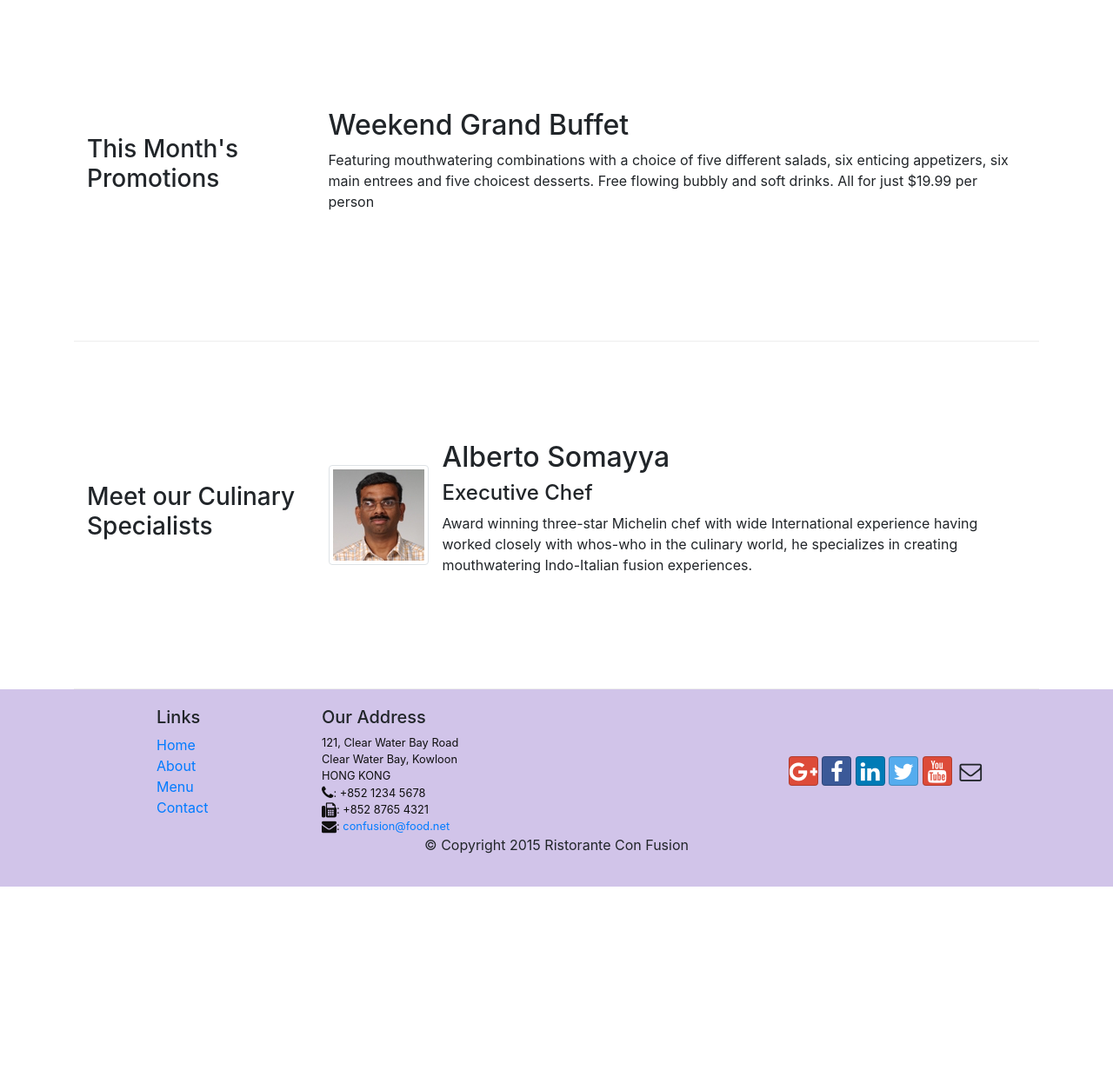
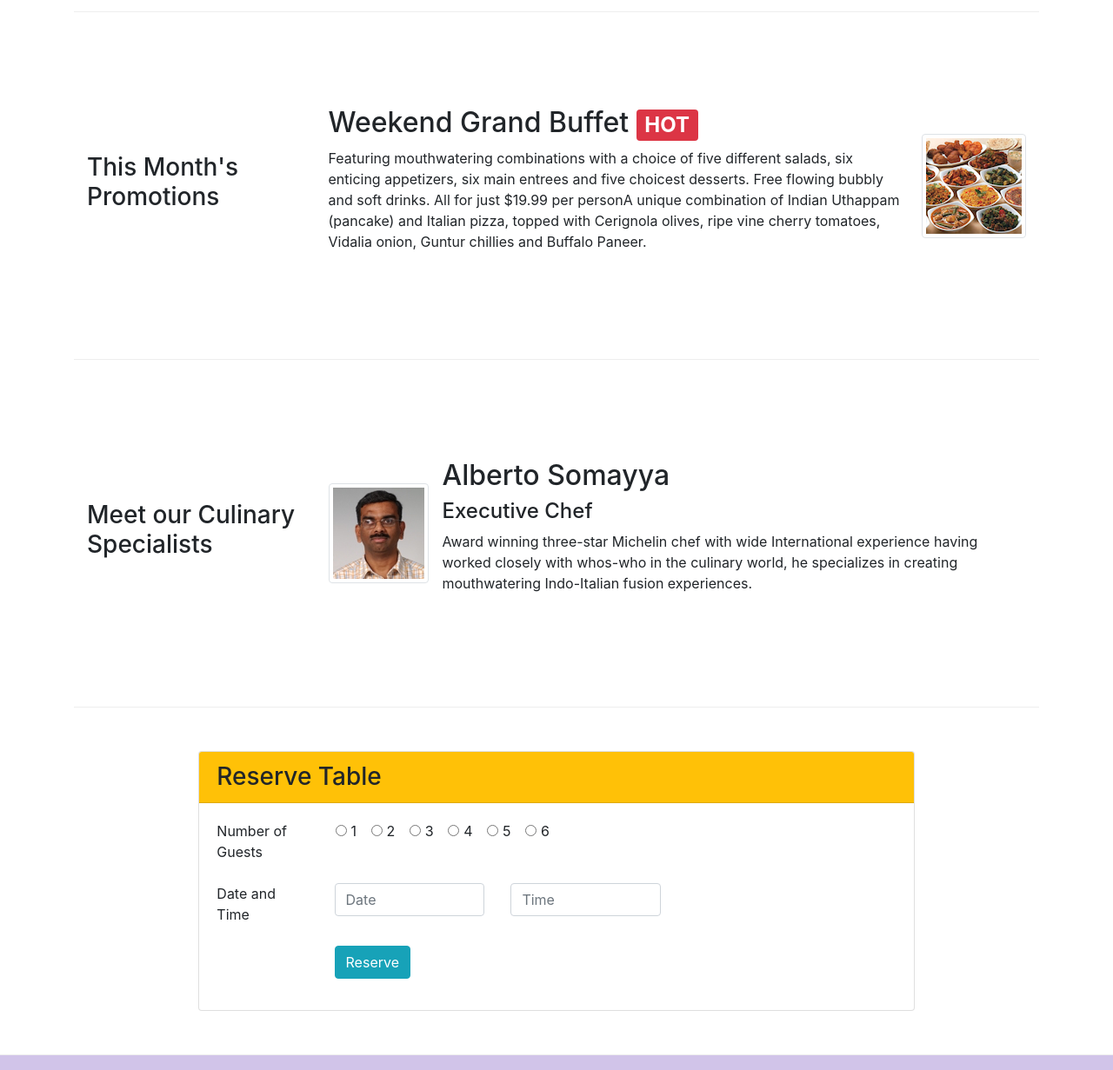
Before and after one commit to Durgesh2398/Coursera-front-end-bootstrap, a website: page index.html in a window 1280 px wide. Shown: the part 720-1951 px from the top of the page at 87% size. Before the commit the page ends 1740 px from the top, so only its background shows below. Drawn offline with nearby package versions, Linux system fonts and the light colour scheme.

Commit message:
assignment 2

```diff
--- a/index.html
+++ b/index.html
@@ -36,13 +36,17 @@
     </nav>
     <header class="jumbotron">
         <div class="container">
-            <div class="row row-header">
-                <div class="col-12 col-sm-8">
+            <div class="row row-header align-items-center">
+                <div class="col-6 col-sm-6">
                     <h1>Ristorante con Fusion</h1>
                     <p>We take inspiration from the World's best cuisines, and create a unique fusion experience. Our lipsmacking creations will tickle your culinary senses!</p>
                 </div>
-                <div class="col-12 col-sm align-self-center">
+                <div class="col-3 col-sm-3">
                     <img src="img/logo.png" class="img-fluid">
+                </div>
+                <div class = "col-3 col-sm-3">
+
+                    <a class="btn btn-warning btn-sm btn-block" href="#formForReservingTable" role="button">Reserve Table</a>
               </div>
             </div>
         </div>
@@ -74,8 +78,15 @@
                     <h3>This Month's Promotions</h3>
                 </div>
                 <div class="col-sm col-md">
-                <h2>Weekend Grand Buffet</h2>
-                <p>Featuring mouthwatering combinations with a choice of five different salads, six enticing appetizers, six main entrees and five choicest desserts. Free flowing bubbly and soft drinks. All for just $19.99 per person </p>
+                    <div class = "media">
+                        <div class = "media-body">
+                            <h2 class = "mt-0">Weekend Grand Buffet
+                                <span class = "badge badge-danger">HOT</span>
+                            </h2>
+                            <p class = "d-none d-sm-block">Featuring mouthwatering combinations with a choice of five different salads, six enticing appetizers, six main entrees and five choicest desserts. Free flowing bubbly and soft drinks. All for just $19.99 per personA unique combination of Indian Uthappam (pancake) and Italian pizza, topped with Cerignola olives, ripe vine cherry tomatoes, Vidalia onion, Guntur chillies and Buffalo Paneer.</p>
+                        </div>
+                        <img class = "d-flex ml-3 img-thumbnail align-self-center" src="img/buffet.png" alt="buffet"/>
+                     </div>
                     </div>
             </div>
 
@@ -96,6 +107,67 @@
                             creating mouthwatering Indo-Italian fusion experiences.
                             </p>
                     </div>
+                </div>
+            </div>
+        </div>
+    </div>
+
+    <div class = "row row-content align-items-center">
+        <div class = "col-8 offset-2">
+             <div class = "card">
+                  <h3 class = "card-header bg-warning text"> Reserve Table</h3>
+                  <div class = "card-body">
+                       <form id = "formForReservingTable">
+
+                           <div class = "form-group row">
+                                <label for="guestsnum" class="col-md-2">Number of Guests</label>
+                                <div class = "ml-3">
+                                <div class="form-check form-check-inline">
+                                     <input type="radio" class="form-check-input" name="guestNum">
+                                     <label class="form-check-label">1</label>
+                                </div>
+                                <div class="form-check form-check-inline">
+                                     <input type="radio" class="form-check-input" name="guestNum">
+                                     <label class="form-check-label">2</label>
+                                </div>
+                                <div class="form-check form-check-inline">
+                                     <input type="radio" class="form-check-input" name="guestNum">
+                                     <label class="form-check-label">3</label>
+                                </div>
+                                <div class="form-check form-check-inline">
+                                     <input type="radio" class="form-check-input" name="guestNum">
+                                     <label class="form-check-label">4</label>
+                                </div>
+                                <div class="form-check form-check-inline">
+                                     <input type="radio" class="form-check-input" name="guestNum">
+                                     <label class="form-check-label">5</label>
+                                </div>
+                                <div class="form-check form-check-inline">
+                                     <input type="radio" class="form-check-input" name="guestNum">
+                                     <label class="form-check-label">6</label>
+                                </div>
+                              </div>
+                                </div>
+
+                           <div class = "form-group row">
+                              <label for="guestsnum" class="col-md-2">Date and Time</label>
+
+                              <div class = "col-md-3">
+                                <input class="form-control" type="text" data-date-format="YYYY-MM-DD" placeholder="Date">
+                              </div>
+
+                              <div class = "col-md-3">
+                                <input class="form-control" type="text" placeholder="Time">
+                              </div>
+                           </div>
+
+                           <div class = "form-group row">
+                              <div class="offset-md-2 col-md-3">
+                                 <button type="submit" class="btn btn-info">Reserve</button>
+                              </div>
+                           </div>
+
+                       </form>
                   </div>
              </div>
         </div>
```
Also changed, not shown: screenshot/screencapture-localhost-3000-index-html-2020-06-08-22_52_48.png (added). Lines whose indentation alone changed are shown as unchanged.
